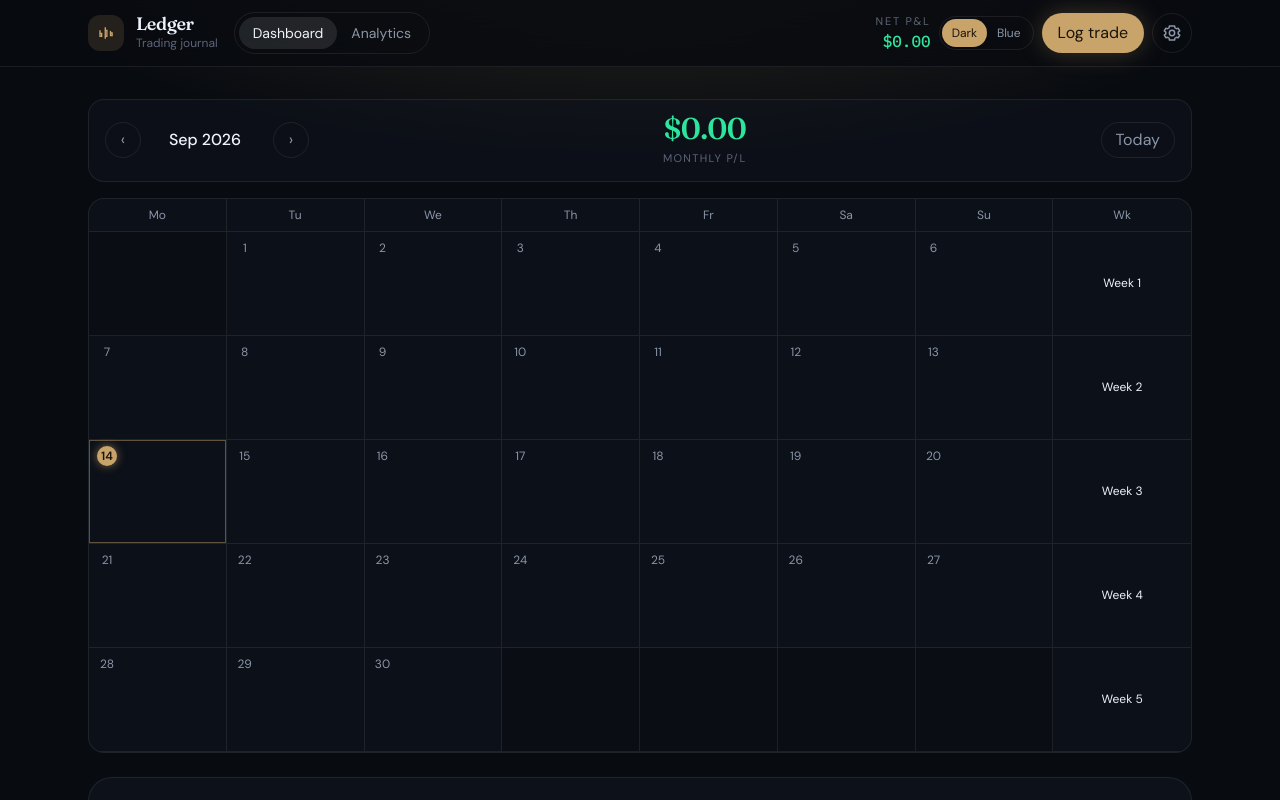
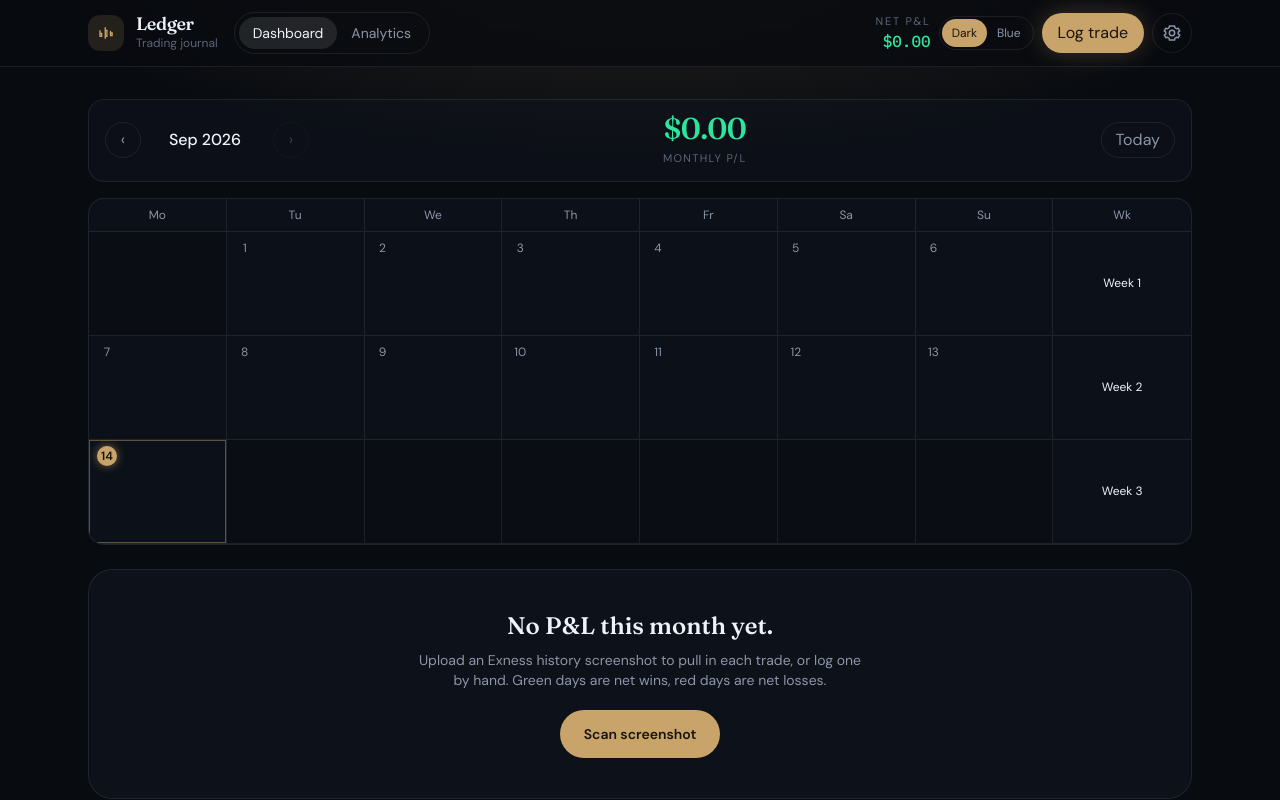
Before and after one commit to TeddyAbebe/Ledger, a React (Vite) app: page / in a window 1280 px wide. Shown: the top 800 px of the page. Built offline with nearby package versions, Linux system fonts and the light colour scheme.

Commit message:
update calender view

```diff
--- a/src/lib.ts
+++ b/src/lib.ts
@@ -312,11 +312,22 @@ export type CalendarWeek = {
   count: number
 }
 
+export function firstTradeDate(trades: Trade[]): string | null {
+  let earliest: string | null = null
+  for (const trade of trades) {
+    if (!trade.date) continue
+    if (!earliest || trade.date < earliest) earliest = trade.date
+  }
+  return earliest
+}
+
 export function buildMonth(year: number, month: number, trades: Trade[]): CalendarWeek[] {
   const first = new Date(year, month, 1)
   const mondayOffset = (first.getDay() + 6) % 7
   const cursor = new Date(year, month, 1 - mondayOffset)
   const grouped = new Map<string, Trade[]>()
+  const startIso = firstTradeDate(trades)
+  const endIso = todayIso()
 
   for (const trade of trades) {
     const list = grouped.get(trade.date) ?? []
@@ -329,8 +340,11 @@ export function buildMonth(year: number, month: number, trades: Trade[]): Calend
     const days: DayCell[] = []
     for (let d = 0; d < 7; d++) {
       const iso = toIsoDate(cursor)
-      const inMonth = cursor.getMonth() === month
-      // Days from the neighbouring months stay blank, so their P&L belongs to that month only.
+      // Blank neighbouring months, days before first trade, and future days.
+      const inMonth =
+        cursor.getMonth() === month &&
+        (!startIso || iso >= startIso) &&
+        iso <= endIso
       const stats = inMonth ? grouped.get(iso) : undefined
       const summary = stats ? summarizeDay(stats) : { pnl: 0, count: 0 }
       days.push({
--- a/src/pages/Dashboard.tsx
+++ b/src/pages/Dashboard.tsx
@@ -1,4 +1,4 @@
-import { useMemo, useState } from "react"
+import { useEffect, useMemo, useState } from "react"
 import { Link } from "react-router-dom"
 import { DayDetailModal } from "../components/DayDetailModal"
 import { PnLCalendar } from "../components/PnLCalendar"
@@ -6,6 +6,7 @@ import { WeekDetailModal } from "../components/WeekDetailModal"
 import { useJournal } from "../context"
 import {
   buildMonth,
+  firstTradeDate,
   formatCash,
   formatMonthLabel,
   monthCount,
@@ -17,11 +18,37 @@ import {
 export function DashboardPage() {
   const { trades, settings, clearDay } = useJournal()
   const now = new Date()
-  const [year, setYear] = useState(now.getFullYear())
-  const [month, setMonth] = useState(now.getMonth())
+  const currentYear = now.getFullYear()
+  const currentMonth = now.getMonth()
+  const startIso = useMemo(() => firstTradeDate(trades), [trades])
+  const startYear = startIso ? Number(startIso.slice(0, 4)) : null
+  const startMonth = startIso ? Number(startIso.slice(5, 7)) - 1 : null
+  const [year, setYear] = useState(currentYear)
+  const [month, setMonth] = useState(currentMonth)
   const [selected, setSelected] = useState<string | null>(null)
   const [open, setOpen] = useState(false)
   const [openWeek, setOpenWeek] = useState<number | null>(null)
+
+  const atStartMonth =
+    startYear != null && startMonth != null && year === startYear && month === startMonth
+  const atCurrentMonth = year === currentYear && month === currentMonth
+
+  // Keep the view between first trade month and the current month.
+  useEffect(() => {
+    if (
+      startYear != null &&
+      startMonth != null &&
+      (year < startYear || (year === startYear && month < startMonth))
+    ) {
+      setYear(startYear)
+      setMonth(startMonth)
+      return
+    }
+    if (year > currentYear || (year === currentYear && month > currentMonth)) {
+      setYear(currentYear)
+      setMonth(currentMonth)
+    }
+  }, [startYear, startMonth, year, month, currentYear, currentMonth])
 
   const weeks = useMemo(() => buildMonth(year, month, trades), [year, month, trades])
   const net = monthPnl(year, month, trades)
@@ -30,6 +57,8 @@ export function DashboardPage() {
   const selectedTrades = selected ? tradesOnDate(trades, selected) : []
 
   function shift(delta: number) {
+    if (delta < 0 && atStartMonth) return
+    if (delta > 0 && atCurrentMonth) return
     const next = new Date(year, month + delta, 1)
     setYear(next.getFullYear())
     setMonth(next.getMonth())
@@ -54,7 +83,8 @@ export function DashboardPage() {
             <button
               type="button"
               onClick={() => shift(-1)}
-              className="grid size-9 place-items-center rounded-full border border-line text-muted transition hover:border-gold/40 hover:text-ink"
+              disabled={atStartMonth}
+              className="grid size-9 place-items-center rounded-full border border-line text-muted transition hover:border-gold/40 hover:text-ink disabled:cursor-not-allowed disabled:opacity-35 disabled:hover:border-line disabled:hover:text-muted"
               aria-label="Previous month"
             >
               ‹
@@ -65,7 +95,8 @@ export function DashboardPage() {
             <button
               type="button"
               onClick={() => shift(1)}
-              className="grid size-9 place-items-center rounded-full border border-line text-muted transition hover:border-gold/40 hover:text-ink sm:ml-1"
+              disabled={atCurrentMonth}
+              className="grid size-9 place-items-center rounded-full border border-line text-muted transition hover:border-gold/40 hover:text-ink disabled:cursor-not-allowed disabled:opacity-35 disabled:hover:border-line disabled:hover:text-muted sm:ml-1"
               aria-label="Next month"
             >
               ›
```
